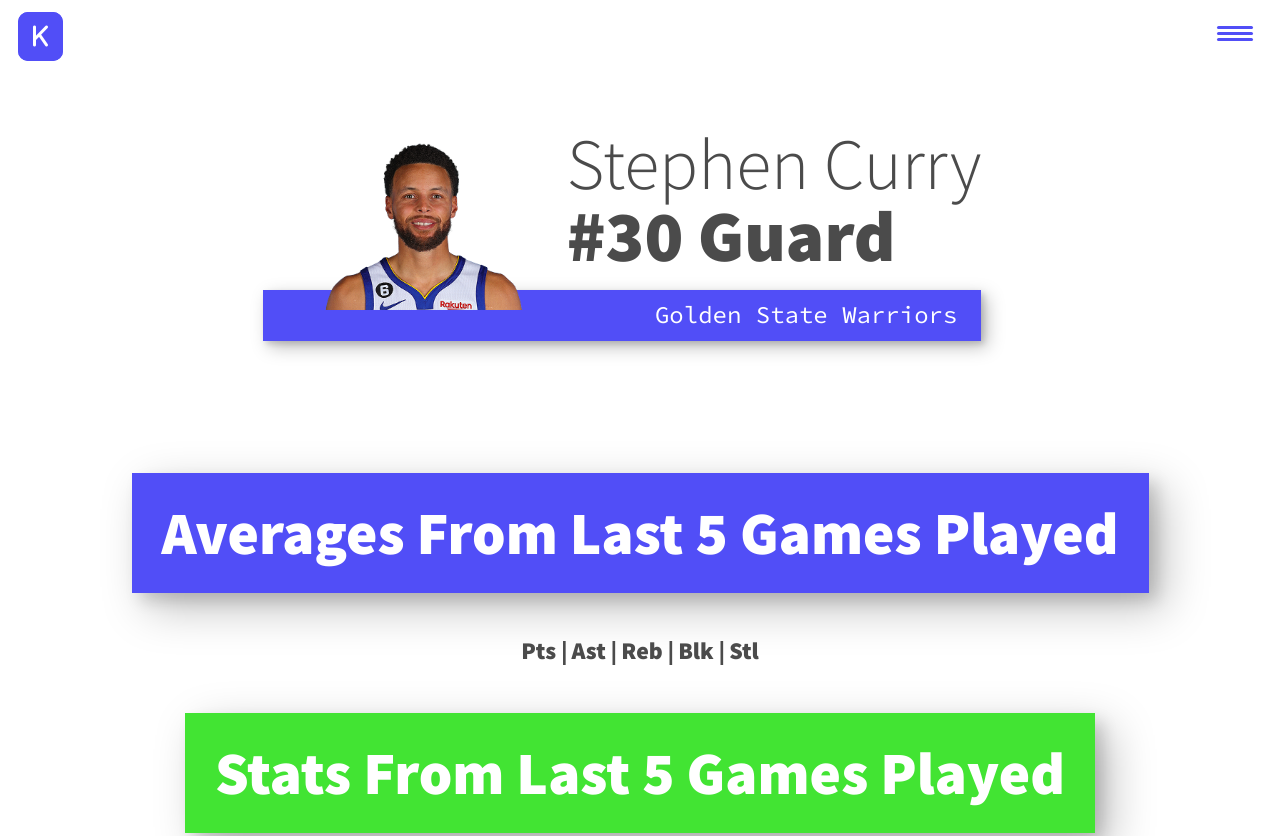
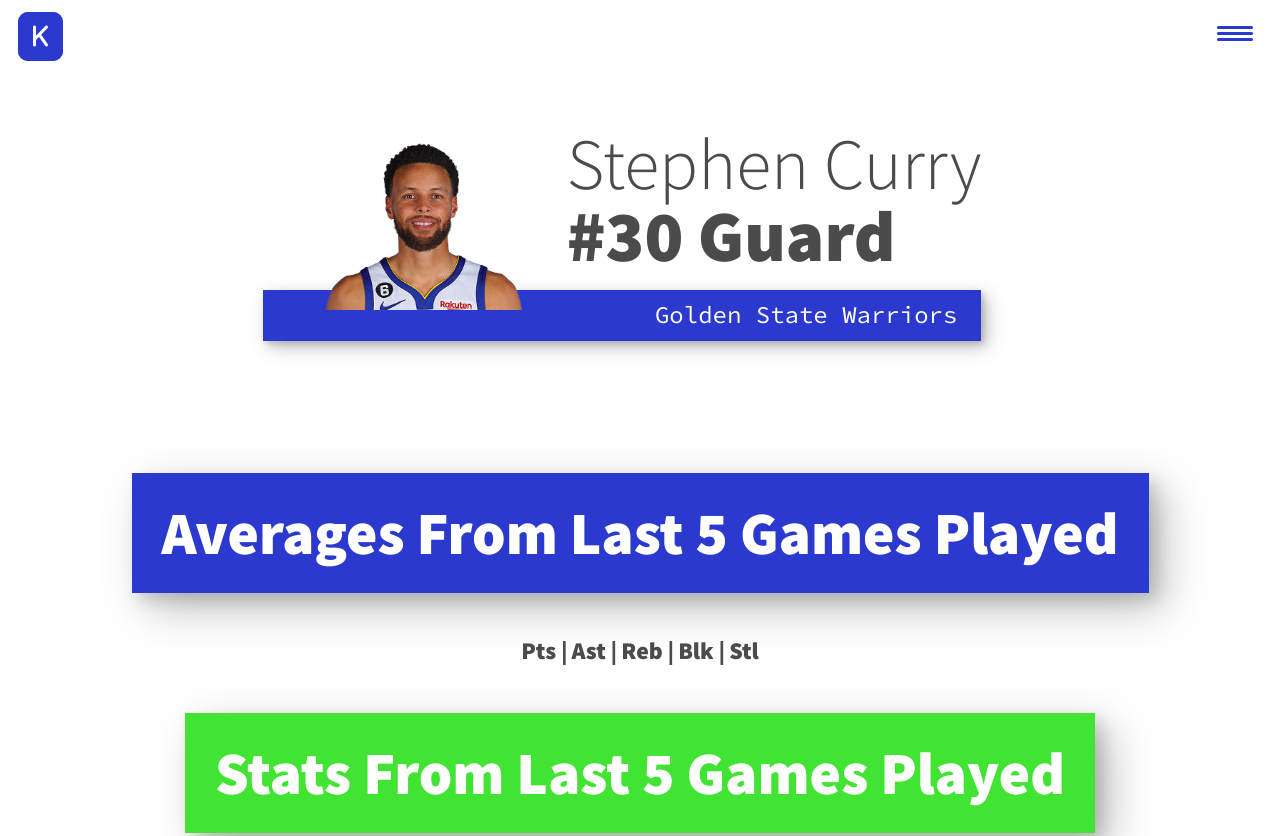
Before and after one commit to kevinbrady5/nba-app, a plain HTML site: page index.html in a window 1280 px wide. Shown: the top 836 px of the page. Drawn offline with nearby package versions, Linux system fonts and the light colour scheme; no server answers.

Commit message:
Update style.css

```diff
--- a/style.css
+++ b/style.css
@@ -15,7 +15,7 @@
 
     --clr-light: #fff;
     --clr-dark: #4b4b4b;
-    --clr-accent: #514ef7;
+    --clr-accent: #2b39cf;
     --clr-accent2: #42e433;
 
     --fs-h1: 3rem;
```
